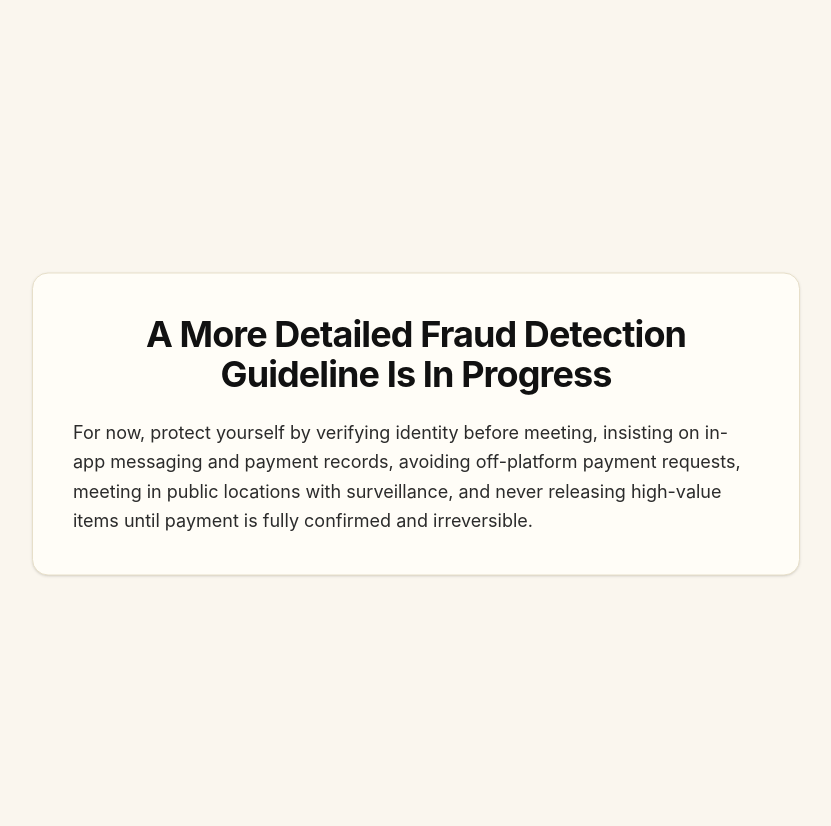
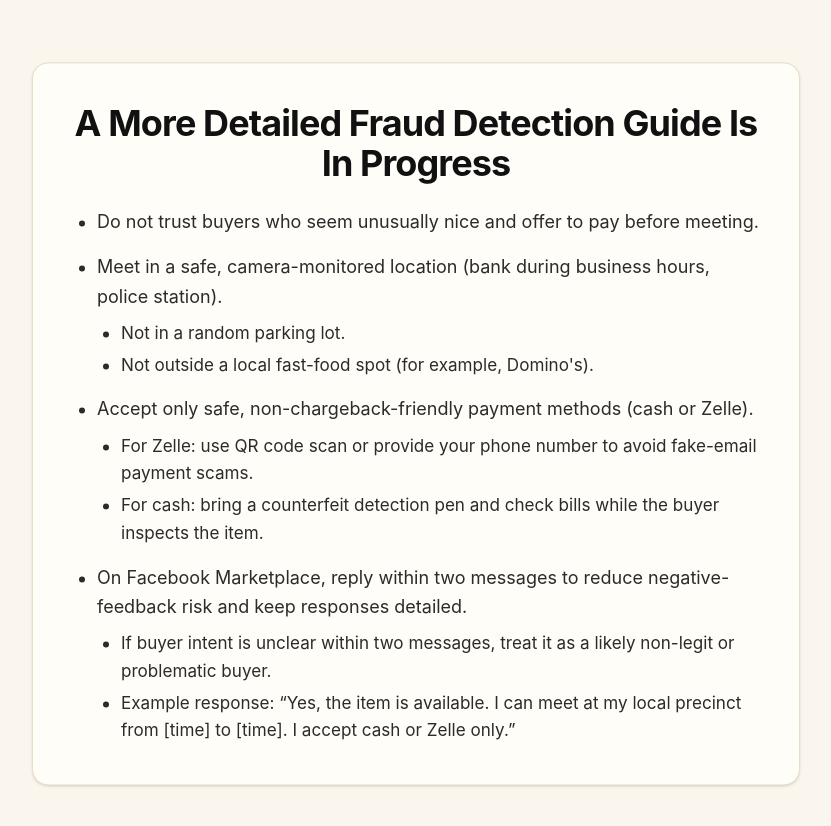
Before and after one commit to yyss8/IsBuyerLegit, a React (Vite) app: page / in a window 1280 px wide. Both pictures are taken after a click on the button "local". Shown: the top 826 px of the page, without its empty margins (224-1055 px from the left). Built offline with nearby package versions, Linux system fonts and the light colour scheme.

Commit message:
feat: rewrite local fraud panel into bullet checklist guidance

```diff
--- a/note/AI.md
+++ b/note/AI.md
@@ -133,3 +133,23 @@ Make options explicitly pointer-selectable and replace the intro/questions with
   - General prevention guidance paragraph covering identity verification, in-app records, payment caution, public meetup safety, and release-after-confirmation behavior.
 
 **Status**: Completed and integrated.
+
+---
+
+## Task: Local Guidance Reworded Into Bullet Checklist (March 1, 2026)
+
+**Objective**:
+Rewrite the local-buyer fraud guidance into a clear list format with actionable sub-points.
+
+**Implementation Details**:
+- Updated local panel title grammar to: `"A More Detailed Fraud Detection Guide Is In Progress"`.
+- Replaced paragraph-style guidance with structured bullet points covering:
+  - Prepayment trust warning.
+  - Safe meetup locations with camera coverage.
+  - Safe payment methods (`cash` / `Zelle`) and anti-fraud specifics.
+  - Facebook Marketplace response-speed/detail best practices.
+- Added nested sub-lists for explicit "not recommended" locations and payment-specific anti-scam steps.
+- Added polished example response:
+  - `"Yes, the item is available. I can meet at my local precinct from [time] to [time]. I accept cash or Zelle only."`
+
+**Status**: Completed and applied to the local panel.
--- a/src/PlatformRouting.jsx
+++ b/src/PlatformRouting.jsx
@@ -32,11 +32,34 @@ const PlatformRouting = () => {
           {selectedPlatform === 'local' ? (
             <div className="absolute left-1/2 top-1/2 w-full max-w-3xl -translate-x-1/2 -translate-y-1/2 rounded-2xl border border-[#E7DFC9] bg-[#FFFDF7] p-8 md:p-10 text-left shadow-sm">
               <h2 className="text-3xl md:text-4xl font-bold tracking-tight text-center">
-                A More Detailed Fraud Detection Guideline Is In Progress
+                A More Detailed Fraud Detection Guide Is In Progress
               </h2>
-              <p className="mt-6 text-lg leading-relaxed text-[#2B2B2B]">
-                For now, protect yourself by verifying identity before meeting, insisting on in-app messaging and payment records, avoiding off-platform payment requests, meeting in public locations with surveillance, and never releasing high-value items until payment is fully confirmed and irreversible.
-              </p>
+              <ul className="mt-6 space-y-4 text-base md:text-lg leading-relaxed text-[#2B2B2B] list-disc pl-6">
+                <li>
+                  Do not trust buyers who seem unusually nice and offer to pay before meeting.
+                </li>
+                <li>
+                  Meet in a safe, camera-monitored location (bank during business hours, police station).
+                  <ul className="mt-2 list-disc pl-6 space-y-1 text-[0.95em]">
+                    <li>Not in a random parking lot.</li>
+                    <li>Not outside a local fast-food spot (for example, Domino&apos;s).</li>
+                  </ul>
+                </li>
+                <li>
+                  Accept only safe, non-chargeback-friendly payment methods (cash or Zelle).
+                  <ul className="mt-2 list-disc pl-6 space-y-1 text-[0.95em]">
+                    <li>For Zelle: use QR code scan or provide your phone number to avoid fake-email payment scams.</li>
+                    <li>For cash: bring a counterfeit detection pen and check bills while the buyer inspects the item.</li>
+                  </ul>
+                </li>
+                <li>
+                  On Facebook Marketplace, reply within two messages to reduce negative-feedback risk and keep responses detailed.
+                  <ul className="mt-2 list-disc pl-6 space-y-1 text-[0.95em]">
+                    <li>If buyer intent is unclear within two messages, treat it as a likely non-legit or problematic buyer.</li>
+                    <li>Example response: “Yes, the item is available. I can meet at my local precinct from [time] to [time]. I accept cash or Zelle only.”</li>
+                  </ul>
+                </li>
+              </ul>
             </div>
           ) : (
             <>
```
